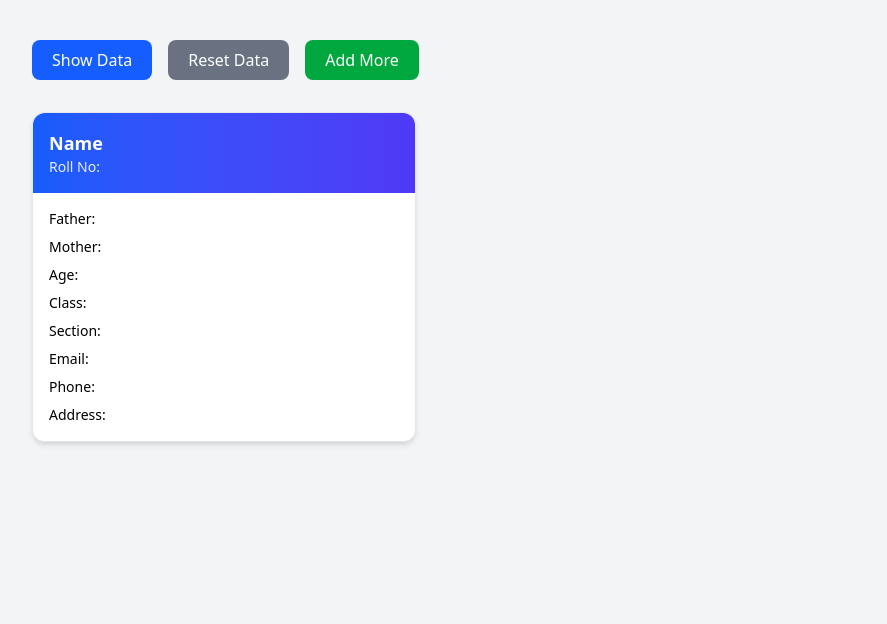
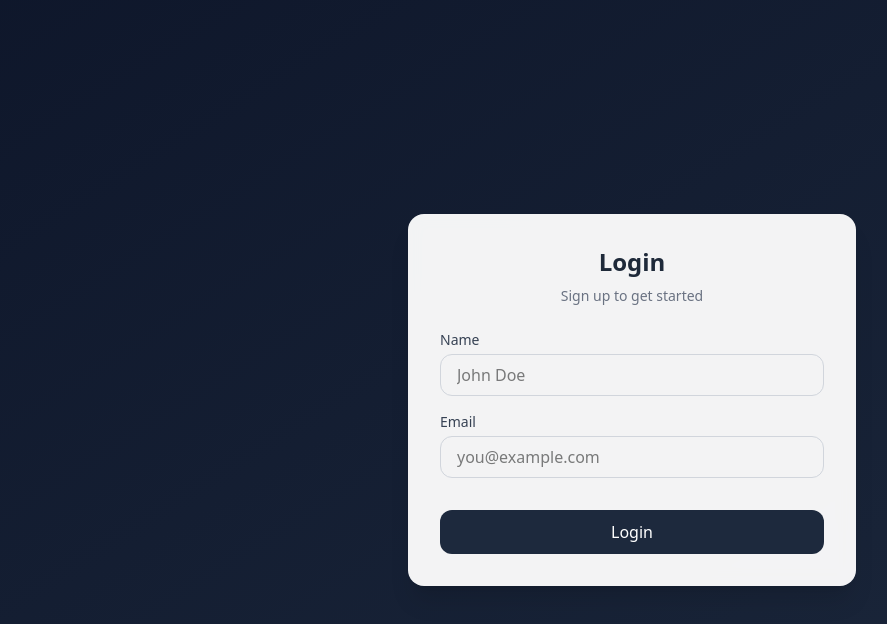
Before and after one commit to FaisalAlways/react-practice, a React (Vite) app: page / in a window 1280 px wide. Shown: the top 624 px of the page, without its empty margins (8-895 px from the left). Built offline with nearby package versions, Linux system fonts and the light colour scheme.

Commit message:
login from

```diff
--- /dev/null
+++ b/src/LoginForm.tsx
@@ -0,0 +1,61 @@
+import { useState } from "react";
+const LoginForm = () => {
+  const [name, setName] = useState("");
+  const [email, setEmail] = useState("");
+
+  const handelSubmit = (e) => {
+    e.preventDefault();
+    console.log("name:", name);
+    console.log("email:", email);
+  };
+
+  return (
+    <div className="min-h-screen flex items-center justify-center bg-linear-to-br from-slate-900 to-slate-800 p-4">
+      <div className="w-full max-w-md bg-white/95 backdrop-blur rounded-2xl shadow-xl p-8">
+        <h2 className="text-2xl font-bold text-gray-800 mb-2 text-center">
+          Login
+        </h2>
+        <p className="text-gray-500 text-sm text-center mb-6">
+          Sign up to get started
+        </p>
+
+        <form className="space-y-4" onSubmit={handelSubmit}>
+          <div>
+            <label className="block text-sm font-medium text-gray-700 mb-1">
+              Name
+            </label>
+            <input
+              type="text"
+              value={name}
+              onChange={(e) => setName(e.target.value)}
+              placeholder="John Doe"
+              className="w-full rounded-xl border border-gray-300 px-4 py-2 focus:outline-none focus:ring-2 focus:ring-slate-700"
+            />
+          </div>
+
+          <div>
+            <label className="block text-sm font-medium text-gray-700 mb-1">
+              Email
+            </label>
+            <input
+              type="email"
+              value={email}
+              onChange={(e) => setEmail(e.target.value)}
+              placeholder="you@example.com"
+              className="w-full rounded-xl border border-gray-300 px-4 py-2 focus:outline-none focus:ring-2 focus:ring-slate-700"
+            />
+          </div>
+
+          <button
+            type="submit"
+            className="w-full mt-4 rounded-xl bg-slate-800 text-white py-2.5 font-medium hover:bg-slate-900 transition cursor-pointer"
+          >
+            Login
+          </button>
+        </form>
+      </div>
+    </div>
+  );
+};
+
+export default LoginForm;
--- a/src/main.tsx
+++ b/src/main.tsx
@@ -1,14 +1,16 @@
 import { StrictMode } from "react";
 import { createRoot } from "react-dom/client";
 import "./index.css";
-import App from "./App";
+import LoginFrom from "./LoginForm";
+// import App from "./App";
 
 // import{ Button} from "./Button";
 // const mainButton = "Press Here";
 
 createRoot(document.getElementById("root")!).render(
   <StrictMode>
-    <App />
+    {/* <App /> */}
     {/* <Button name={mainButton} abs="blue"/> */}
+    <LoginFrom />
   </StrictMode>,
 );
```
